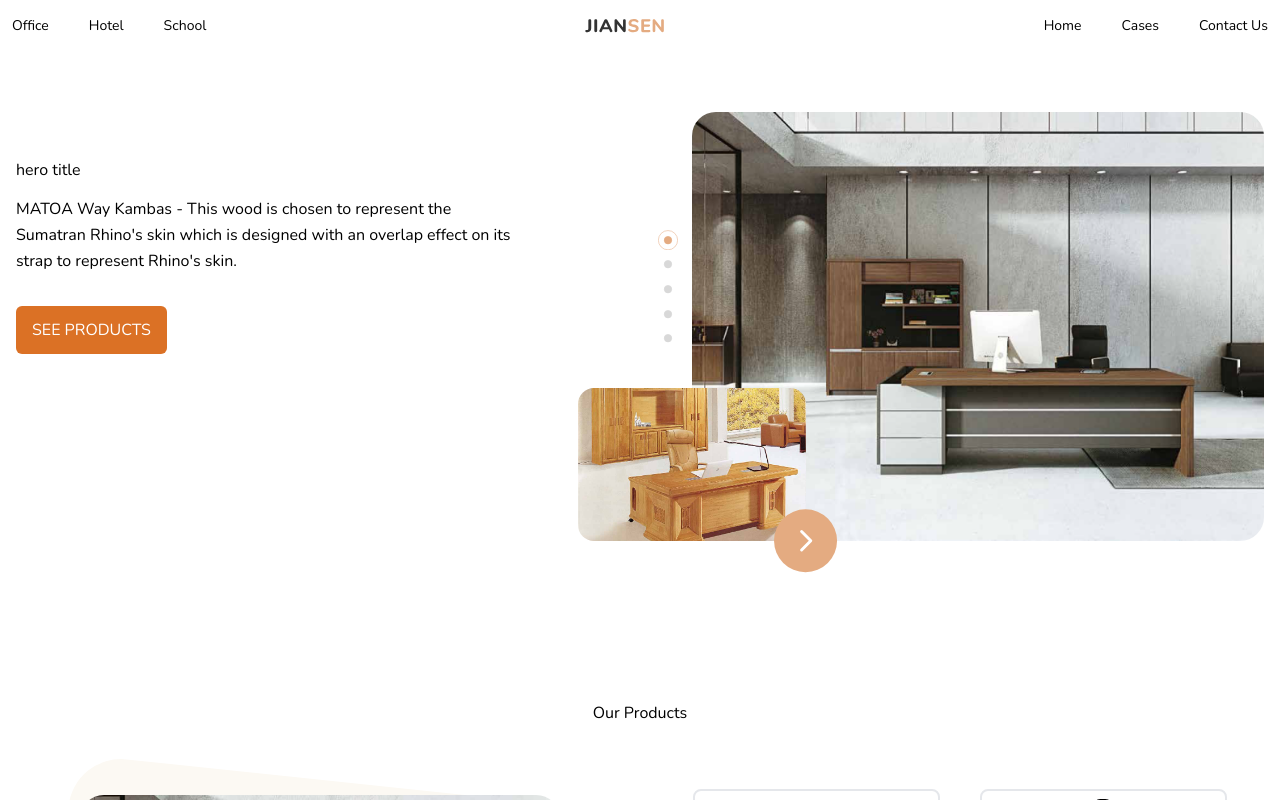
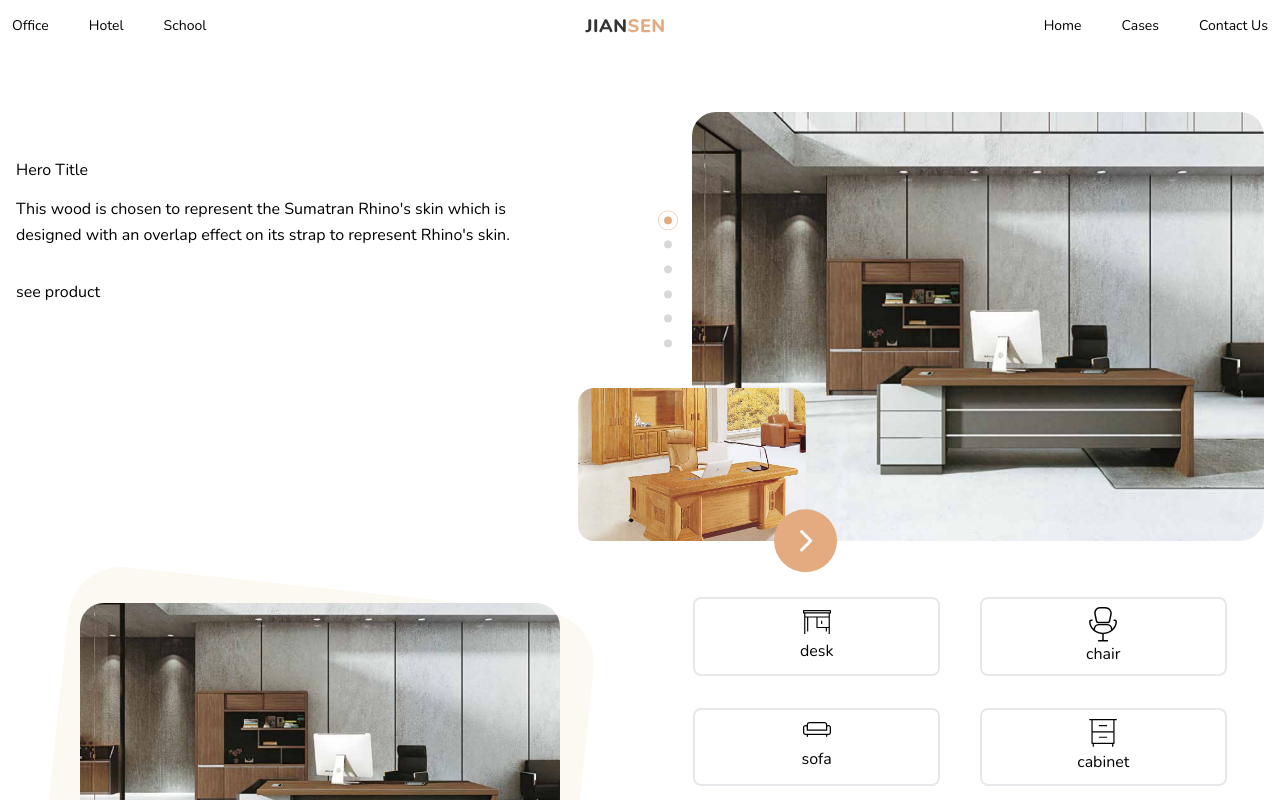
Before and after one commit to EthanLiu1230/jian-sen-next, a Next.js app: page / in a window 1280 px wide. Shown: the top 800 px of the page. Built offline with nearby package versions, Linux system fonts and the light colour scheme.

Commit message:
+ DUMMY.ts + useState ProductCarousel.tsx

```diff
--- /dev/null
+++ b/DUMMY.ts
@@ -0,0 +1,15 @@
+export const IMAGES: string[] = [
+  "/images/hold_0.jpg",
+
+  "/images/hold_1.jpg",
+
+  "/images/hold_2.jpg",
+
+  "/images/hold_3.jpg",
+
+  "/images/hold_4.jpg",
+
+  "/images/hold_5.jpg",
+];
+
+export const IMAGE = "/images/hold_0.jpg";
--- a/components/Card.tsx
+++ b/components/Card.tsx
@@ -1,11 +1,11 @@
 import React from "react";
-import { hold_img } from "../pages/dev";
+import { IMAGE } from "../DUMMY";
 
 export function Card() {
   return (
     <div className="flex overflow-hidden max-w-screen-sm rounded-lg shadow sm:flex-col">
       <div className="relative flex-none w-3/5 sm:pb-3/5 sm:w-full sm:flex-1">
-        <img src={hold_img} alt="" className="img-ratio" />
+        <img src={IMAGE} alt="" className="img-ratio" />
       </div>
       <form className="flex flex-col flex-auto p-6 space-y-6 sm:space-y-2">
         <h1>Title</h1>
--- a/components/ProductCarousel.tsx
+++ b/components/ProductCarousel.tsx
@@ -1,28 +1,40 @@
 import cn from "classnames";
-import { hold_img } from "../pages/dev";
 import React from "react";
+import { useState } from "react";
+import { IMAGE, IMAGES } from "../DUMMY";
 
-export function SquareImage({ ring = false }: { ring?: boolean }) {
+export function SquareImage({
+  ring = false,
+  src = IMAGE,
+}: {
+  ring?: boolean;
+  src?: string;
+}) {
   return (
     <div
       className={cn("overflow-hidden relative w-9 h-9 rounded flex-none", {
         "ring-2 ring-primary ring-offset-4": ring,
       })}
     >
-      <img src={hold_img} alt="" className="img-ratio" />
+      <img src={src} alt="" className="img-ratio" />
     </div>
   );
 }
-export function ProductCarousel({ images }: { images?: string[] }) {
+
+export function ProductCarousel({ images = IMAGES }: { images?: string[] }) {
+  const [mainImage, setMainImage] = useState<string>(images[0]);
+
   return (
     <div className="max-w-screen-sm">
       <div className="overflow-hidden relative h-96 rounded-xl">
-        <img src={hold_img} alt="" className="img-ratio" />
+        <img src={mainImage} alt="" className="img-ratio" />
       </div>
       <div className="flex flex-wrap gap-4 py-4">
-        <SquareImage />
-        <SquareImage ring />
-        <SquareImage />
+        {images.map((image, index) => (
+          <button key={index} onClick={() => setMainImage(image)}>
+            <SquareImage src={image} ring={image === mainImage} />
+          </button>
+        ))}
       </div>
     </div>
   );
--- a/components/sections/Hero/HeroCarousel.tsx
+++ b/components/carousel/HeroCarousel.tsx
@@ -1,10 +1,10 @@
+import { defaultImages } from "../data/default-data";
 import React, { useState } from "react";
+import { circulateIndex } from "../data/utils";
 import {
   CarouselIndicator,
   CarouselIndicatorGroup,
-} from "../../atomic/CarouselIndicator";
-import { defaultImages } from "../../data/default-data";
-import { circulateIndex } from "../../data/utils";
+} from "../atomic/CarouselIndicator";
 
 export function HeroCarousel({ images = defaultImages }: { images: string[] }) {
   const [cur, setCur] = useState(0);
--- a/components/sections/Hero/Cta.tsx
+++ /dev/null
@@ -1,9 +0,0 @@
-import React from "react";
-
-export function Cta({ children }) {
-  return (
-    <div className="inline-block py-2 px-3 text-white rounded-md md:px-4 md:py-3 bg-primary">
-      {children}
-    </div>
-  );
-}
--- a/components/sections/Hero/index.tsx
+++ /dev/null
@@ -1,49 +0,0 @@
-import React from "react";
-import { defaultImages } from "../../data/default-data";
-import { Cta } from "./Cta";
-import { HeroCarousel } from "./HeroCarousel";
-
-interface Props {
-  hero?: { title: string; text: string };
-  cta?: { href: string; text: string };
-  images?: string[];
-}
-
-const defaultProps = {
-  hero: {
-    title: "hero title",
-    text: `MATOA Way Kambas - This wood is chosen to represent the
-    Sumatran Rhino's skin which is designed with an overlap effect on its strap
-    to represent Rhino's skin.`,
-  },
-  cta: {
-    text: "SEE PRODUCTS",
-    href: "#",
-  },
-  images: defaultImages,
-};
-
-export function Hero(props: Props) {
-  return (
-    <div className="container grid grid-cols-1 pt-4 px-4 md:pt-20 lg:pt-28 md:grid-cols-2">
-      {/*left*/}
-      <div
-        className="text-center md:text-left
-      w-4/5 mx-auto md:ml-0
-      pt-20 md:pt-2 lg:pt-12"
-      >
-        <h1 className="mb-4 leading-tight">{props.hero.title}</h1>
-        <p className="mb-8 leading-relaxed">{props.hero.text}</p>
-        <a href={props.cta.href}>
-          <Cta>{props.cta.text}</Cta>
-        </a>
-      </div>
-      {/*right*/}
-      <div className="hidden justify-self-end self-end w-11/12 md:block">
-        <HeroCarousel images={props.images} />
-      </div>
-    </div>
-  );
-}
-
-Hero.defaultProps = defaultProps;
--- a/components/sections/Products/index.tsx
+++ b/components/sections/Products/index.tsx
@@ -30,7 +30,7 @@ function ProductLink({
   );
 }
 
-export function Products({
+export function ProductCategory({
   products = defaultProducts,
 }: {
   products?: Product[];
--- a/pages/dev.tsx
+++ b/pages/dev.tsx
@@ -1,7 +1,5 @@
 import React from "react";
 import { Card } from "../components/Card";
-
-export const hold_img = "/images/hold_0.jpg";
 
 export default function Dev() {
   return (
--- a/pages/index.tsx
+++ b/pages/index.tsx
@@ -1,25 +1,34 @@
 import React from "react";
-import { Products } from "../components/sections/Products";
+import { ProductCategory } from "../components/sections/Products";
 import { Cases } from "../components/sections/Cases";
-import { Hero } from "../components/sections/Hero";
-import { Cards as Qualification } from "../components/sections/Cards";
-import { SectionTitle } from "../components/atomic/SectionTitle";
+
 import { Header } from "../components/Header";
+import { HeroCarousel } from "../components/carousel/HeroCarousel";
+import { IMAGES } from "../DUMMY";
 
 export default function Home() {
   return (
     <>
       <Header />
-      <Hero />
+      {/* HERO */}
+      <div className="container grid grid-cols-1 px-4 pt-4 md:pt-20 lg:pt-28 md:grid-cols-2 mb-14">
+        <div className="pt-20 mx-auto w-4/5 text-center md:text-left md:ml-0 md:pt-2 lg:pt-12">
+          <h1 className="mb-4 leading-tight">Hero Title</h1>
+          <p className="mb-8 leading-relaxed text-base">
+            This wood is chosen to represent the Sumatran Rhino's skin which is
+            designed with an overlap effect on its strap to represent Rhino's
+            skin.
+          </p>
+          <a href="">see product</a>
+        </div>
+        {/*right*/}
+        <div className="hidden justify-self-end self-end w-11/12 md:block">
+          <HeroCarousel images={IMAGES} />
+        </div>
+      </div>
+      <ProductCategory />
 
-      <SectionTitle text="Our Products" />
-      <Products />
-
-      <SectionTitle text="Our Cases" />
       <Cases />
-
-      <SectionTitle text="Qualification" />
-      <Qualification />
     </>
   );
 }
--- a/pages/product_show.tsx
+++ b/pages/product_show.tsx
@@ -4,6 +4,7 @@ import { ProductContent } from "../components/ProductContent";
 
 export default function product_show() {
   return (
+    //TODO: layout on resizing
     <div className="container py-4 px-4 pt-28">
       <div className="grid grid-cols-1 justify-center sm:grid-cols-2">
         <div className="flex-auto max-w-xl">
```
